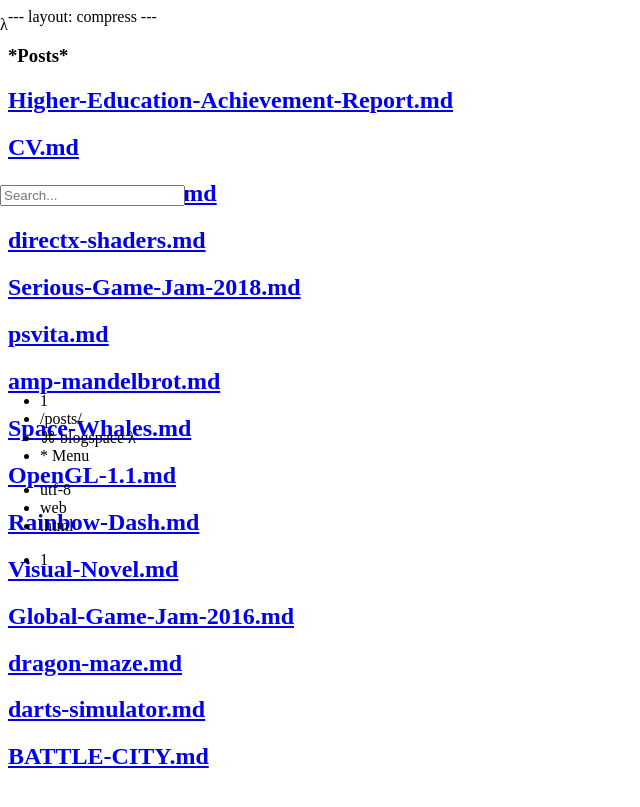
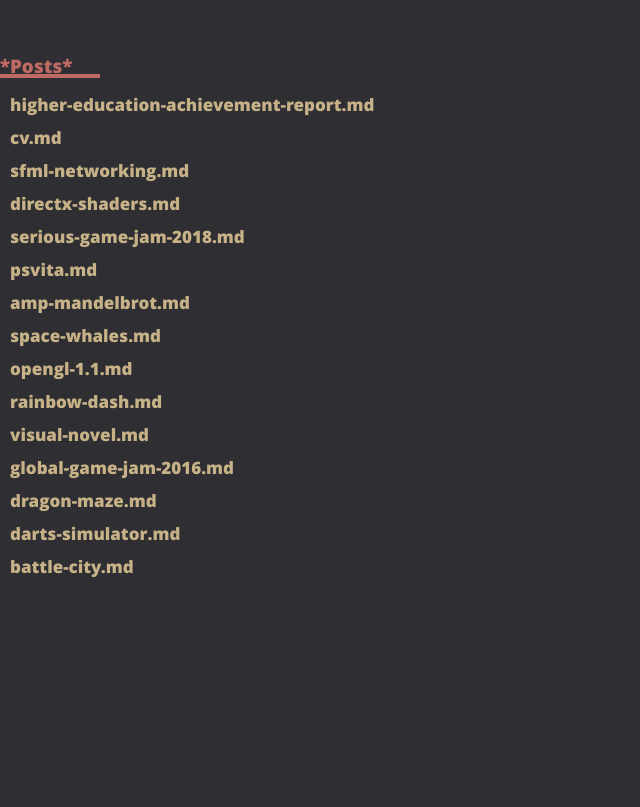
Before and after one commit to matzar/matzar.github.io, a Jekyll site: the page built from posts.html, in a window 1280 px wide. Shown: the top 807 px of the page, without its empty margins (0-640 px from the left). Built offline with Jekyll 4.4.1, drawn with Linux system fonts in a browser that asks for light colours.

Commit message:
add: real posts jekyll

```diff
--- a/posts.html
+++ b/posts.html
@@ -1,7 +1,16 @@
 ---
 layout: compress
- ---
+---
 
-{% include header-post.html %}
-{% include tree-posts.html %}
-{% include scripts.html %}
+<!DOCTYPE html>
+<html lang="pt-br">
+    {% include head.html %}
+    <body>
+        <div class="page_posts">
+        {% include svg-icons.html %}
+        {% include header-post.html %}
+        {% include tree-posts.html %}
+        </div>
+        {% include scripts.html %}
+    </body>
+</html>
```
